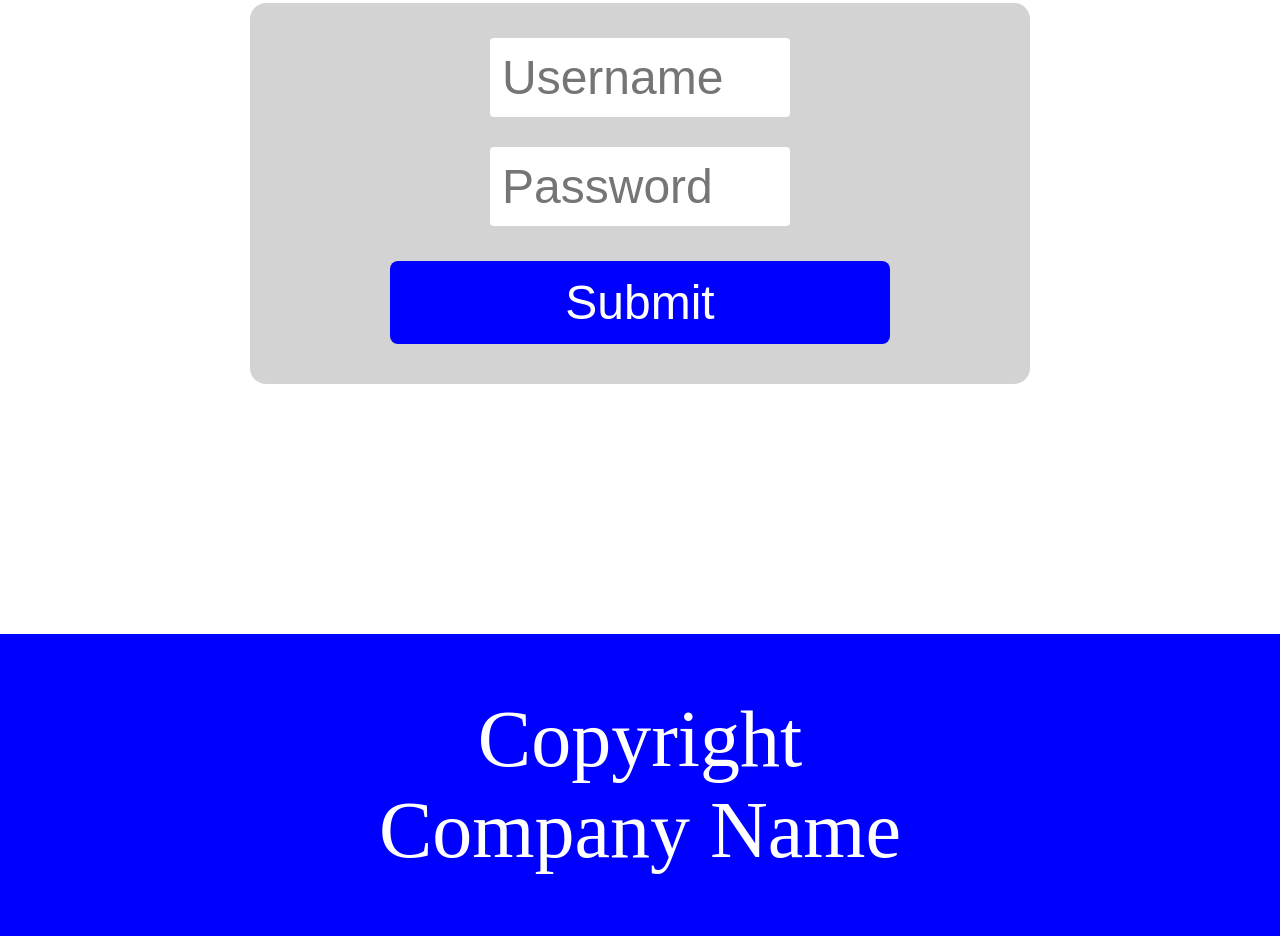
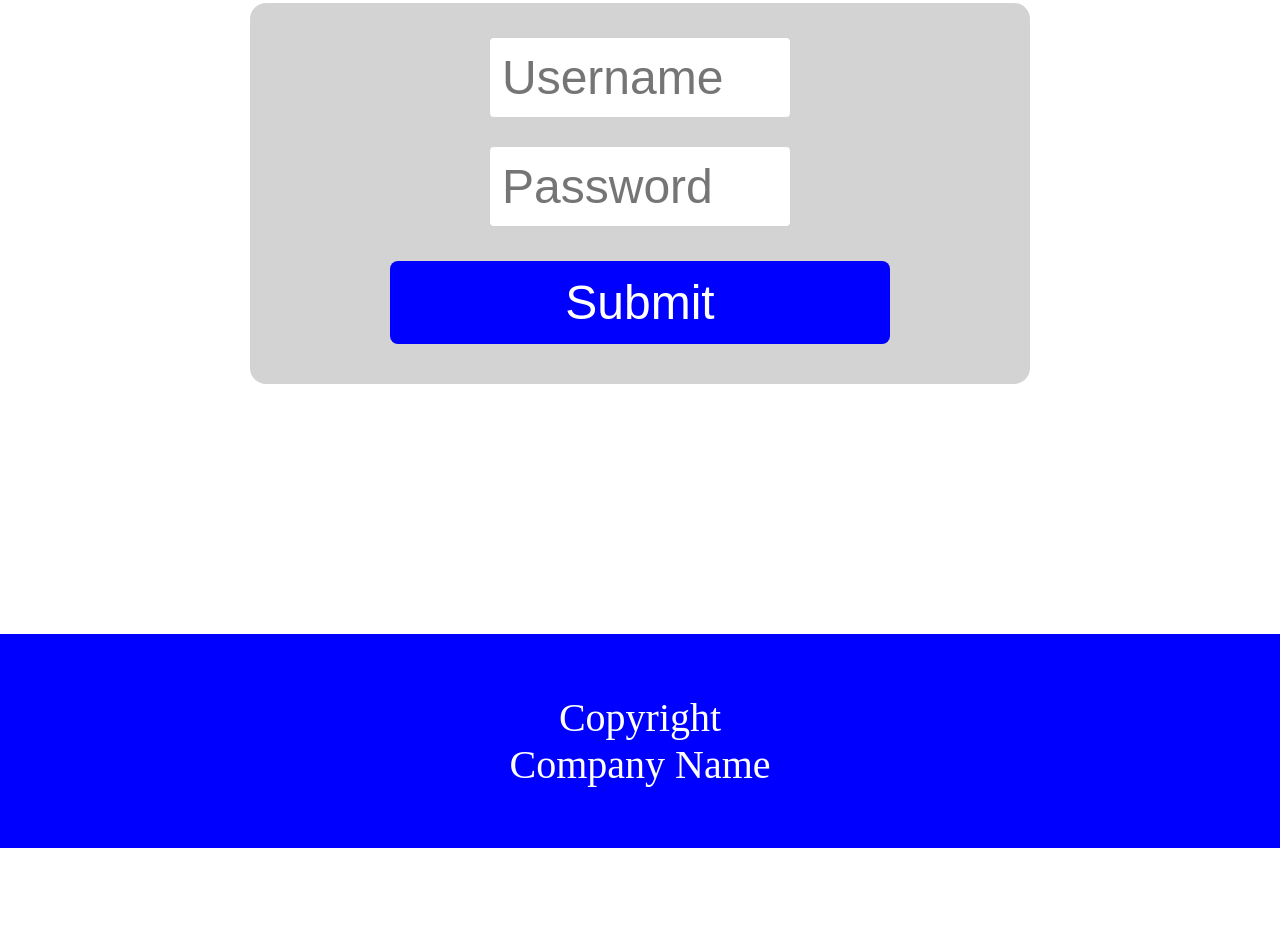
Before and after one commit to alephnull7/study-guide-generator, a plain HTML site: page login.html in a window 1280 px wide. Shown: the part 567-1503 px from the top of the page. After the commit the page ends 1201 px from the top, so only its background shows below. Drawn offline with Linux system fonts and the light colour scheme.

Commit message:
Update main.css

```diff
--- a/main.css
+++ b/main.css
@@ -10,13 +10,28 @@ html {
 	text-align: center;
 }
 
-header, footer {
+header {
+	position: sticky;
+	top: 0;
 	text-align: center;
 	background-color: blue;
 	color: white;
 	padding-top: 60px;
 	padding-bottom: 60px;
 	font-size: 80px;
+	width: 100%;
+}
+
+footer {
+	text-align: center;
+	position: fixed;
+	bottom: 4	0px;
+	background-color: blue;
+	color: white;
+	padding-top: 60px;
+	padding-bottom: 60px;
+	font-size: 40px;
+	width: 100%;
 }
 
 h1 {
```
